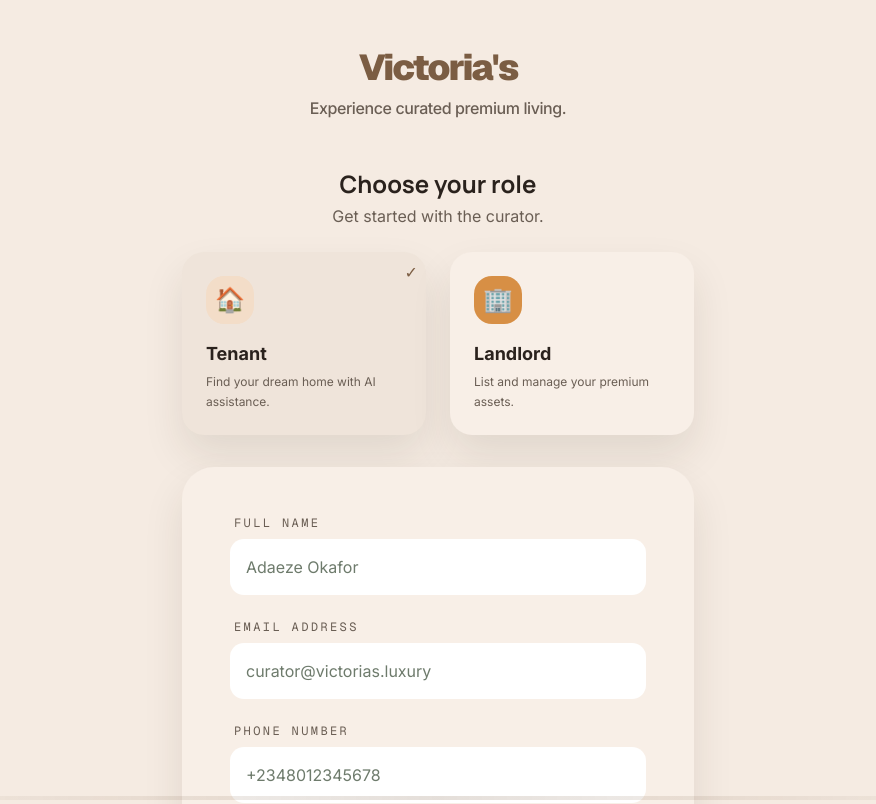
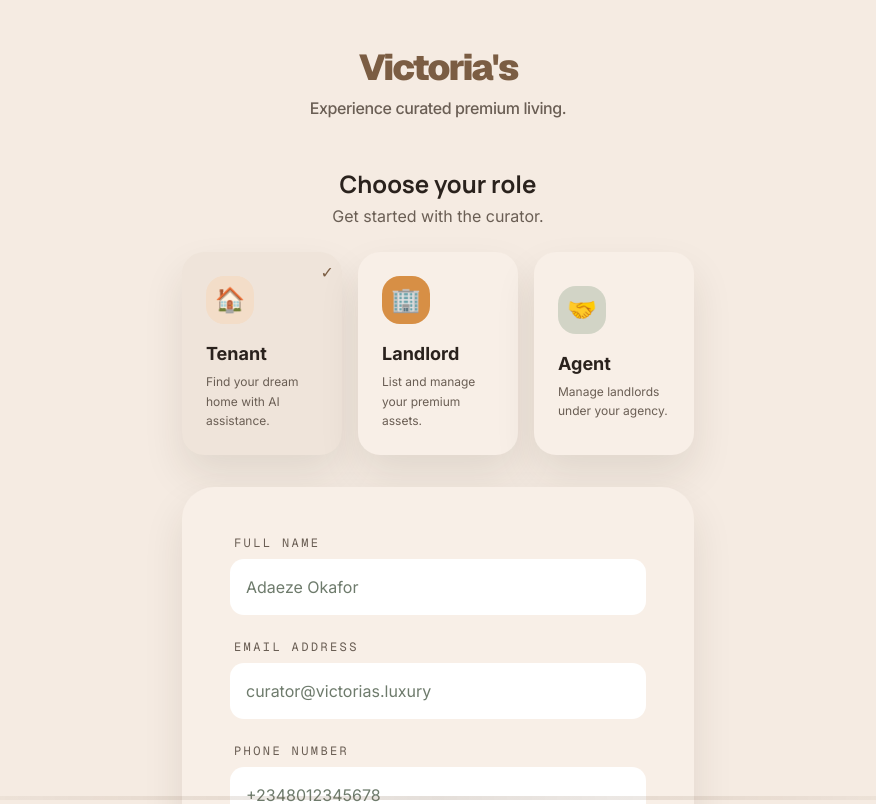
Before and after one commit to Justicegodknows/victorias, a Next.js app: page /register in a window 1280 px wide. Shown: the top 804 px of the page, without its empty margins (202-1078 px from the left). Built offline with nearby package versions, Linux system fonts and the light colour scheme; no server answers.

Commit message:
feat: enhance registration page with agent role selection and update agent code display style

```diff
--- a/app/(auth)/register/page.tsx
+++ b/app/(auth)/register/page.tsx
@@ -187,7 +187,7 @@ export default function RegisterPage(): React.ReactElement {
                     <h2 className="font-(family-name:--font-manrope) text-2xl font-bold dark:text-zinc-50">Choose your role</h2>
                     <p className="text-[#6a5e54] dark:text-zinc-400 mt-1">Get started with the curator.</p>
                 </div>
-                <div className="grid grid-cols-2 gap-6">
+                <div className="grid grid-cols-1 sm:grid-cols-3 gap-4">
                     <button
                         type="button"
                         onClick={() => setRole("tenant")}
@@ -221,6 +221,25 @@ export default function RegisterPage(): React.ReactElement {
                         <h3 className="font-bold text-lg mb-1 dark:text-zinc-50">Landlord</h3>
                         <p className="text-xs text-[#6a5e54] dark:text-zinc-400 leading-relaxed">List and manage your premium assets.</p>
                         {role === "landlord" && (
+                            <div className="absolute top-2 right-2">
+                                <span className="text-[#7b5d43] dark:text-amber-400">✓</span>
+                            </div>
+                        )}
+                    </button>
+                    <button
+                        type="button"
+                        onClick={() => setRole("agent")}
+                        className={`group cursor-pointer p-6 rounded-3xl ambient-shadow transition-all relative overflow-hidden text-left ${role === "agent"
+                            ? "bg-[#7b5d43]/5 dark:bg-amber-900/20 ring-2 ring-[#7b5d43] dark:ring-amber-400"
+                            : "bg-[#f8efe7] dark:bg-zinc-900 hover:bg-[#7b5d43]/5 dark:hover:bg-zinc-800"
+                            }`}
+                    >
+                        <div className="mb-4 w-12 h-12 rounded-2xl bg-[#3b6842]/20 dark:bg-[#3b6842]/40 flex items-center justify-center">
+                            <span className="text-2xl">🤝</span>
+                        </div>
+                        <h3 className="font-bold text-lg mb-1 dark:text-zinc-50">Agent</h3>
+                        <p className="text-xs text-[#6a5e54] dark:text-zinc-400 leading-relaxed">Manage landlords under your agency.</p>
+                        {role === "agent" && (
                             <div className="absolute top-2 right-2">
                                 <span className="text-[#7b5d43] dark:text-amber-400">✓</span>
                             </div>
@@ -396,10 +415,10 @@ export default function RegisterPage(): React.ReactElement {
                                 }}
                                 onBlur={handleAgentCodeBlur}
                                 className={`w-full bg-white dark:bg-zinc-800 border-none rounded-xl px-4 py-4 focus:ring-2 text-[#2a221d] dark:text-zinc-50 placeholder:text-[#6e7b6c] dark:placeholder:text-zinc-500 transition-all font-mono tracking-widest ${agentCodeValid === true
-                                        ? "ring-2 ring-green-500/40"
-                                        : agentCodeValid === false
-                                            ? "ring-2 ring-red-400/40"
-                                            : "focus:ring-[#7b5d43]/20"
+                                    ? "ring-2 ring-green-500/40"
+                                    : agentCodeValid === false
+                                        ? "ring-2 ring-red-400/40"
+                                        : "focus:ring-[#7b5d43]/20"
                                     }`}
                                 placeholder="AGT-XXXXXXXX"
                             />
--- a/app/(dashboard)/agent/page.tsx
+++ b/app/(dashboard)/agent/page.tsx
@@ -59,7 +59,7 @@ export default async function AgentDashboardPage(): Promise<React.ReactElement>
                     Your Agent Code
                 </p>
                 <div className="flex flex-col sm:flex-row sm:items-center gap-4">
-                    <span className="font-(family-name:--font-geist-mono) text-3xl font-bold text-[#7b5d43] dark:text-amber-400 tracking-widest">
+                    <span className="font-mono text-3xl font-bold text-[#7b5d43] dark:text-amber-400 tracking-widest">
                         {agentRow.agent_code}
                     </span>
                     <p className="text-sm text-[#6a5e54] dark:text-zinc-400">
```
